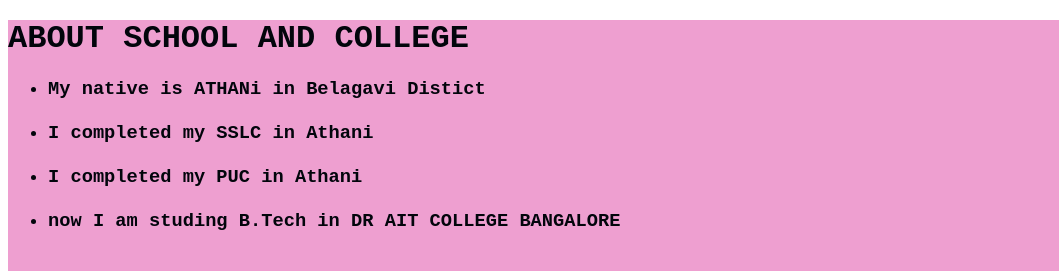
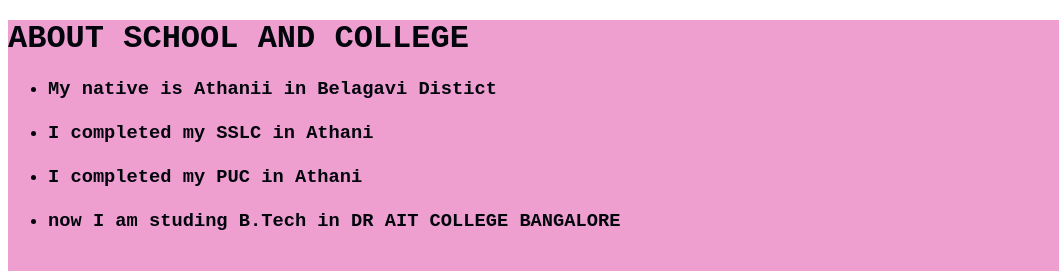
Before and after one commit to Mahi7955/Mahi-Profile, a plain HTML site: page About Me.html in a window 1280 px wide. Shown: the part 132-403 px from the top of the page, 0-1059 px from the left. Drawn offline with Linux system fonts and the light colour scheme.

Commit message:
Update About Me.html

```diff
--- a/About Me.html
+++ b/About Me.html
@@ -36,15 +36,12 @@
 
          <ul>
         <h3>
-        <li> My native is ATHANi in Belagavi Distict</li><br>
+        <li> My native is Athanii in Belagavi Distict</li><br>
          <li> I completed my SSLC in Athani</li><br>
           <li> I completed my PUC in Athani</li><br>
           <li> now I am studing B.Tech in DR AIT COLLEGE BANGALORE</li><br>
           </h3>
     </ul>
-
-
-
         <nav>
              <h1> SOCIAL MEDIA ACTIVITIES</h1>
 
```
